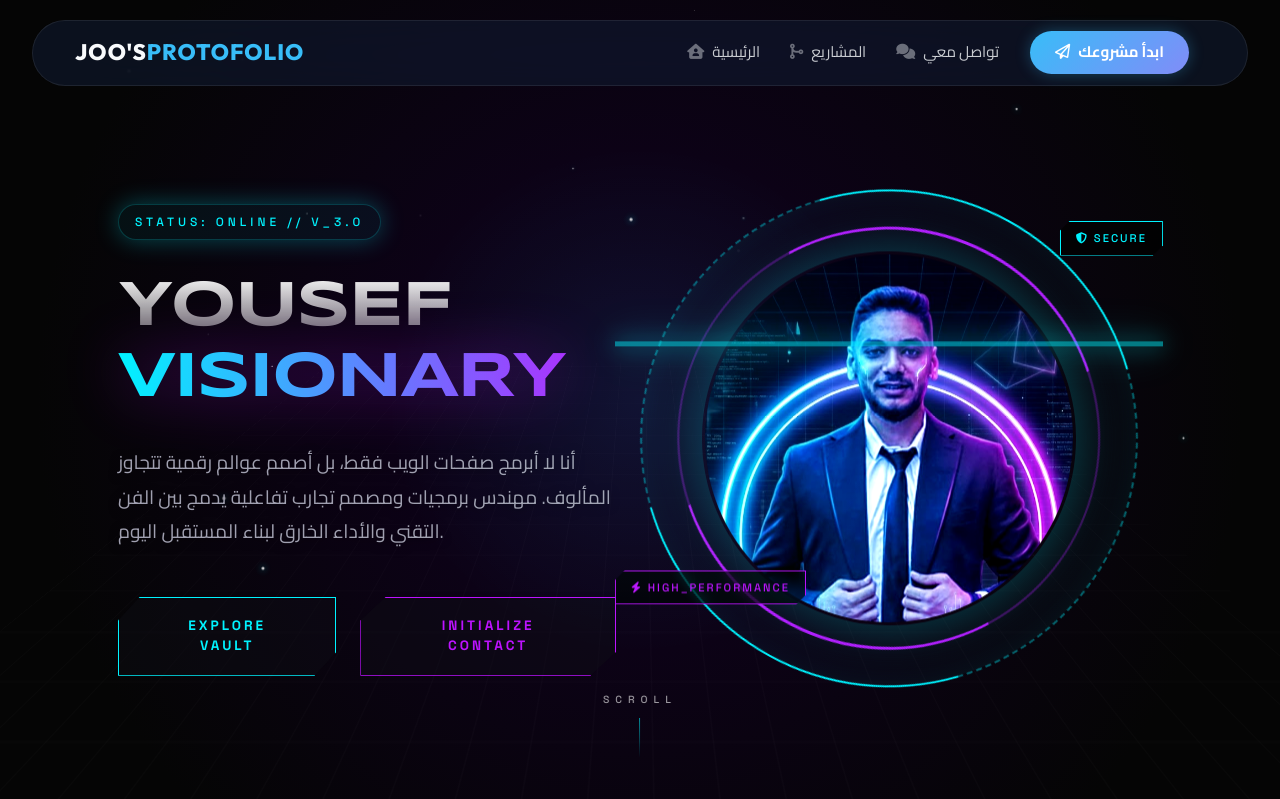
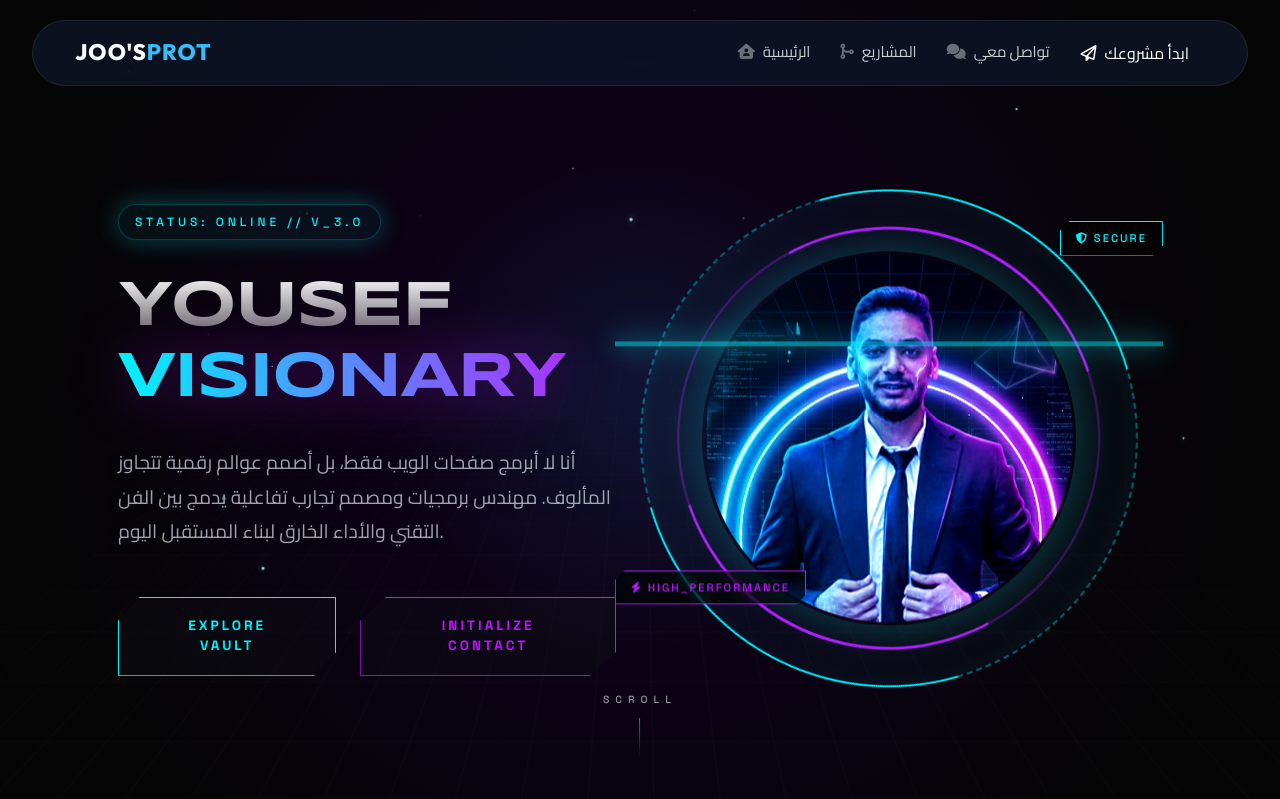
Before and after one commit to youseff11/YOUSEFPRO, a Django app: page / in a window 1280 px wide. Shown: the top 799 px of the page. Run offline with Django 5.2, Linux system fonts and the light colour scheme; data comes from the database, SQL or seed files in the repository.

Commit message:
first commit

```diff
--- a/templates/navbar.html
+++ b/templates/navbar.html
@@ -136,7 +136,7 @@
     <nav class="navbar navbar-expand-lg navbar-kharaq">
         <div class="container-fluid">
             <a class="navbar-brand" href="/">
-                <span>JOO'S<span style="color:var(--accent-glow)">PROTOFOLIO</span></span>
+                <span>JOO'S<span style="color:var(--accent-glow)">PROT</span></span>
             </a>
 
             <button class="navbar-toggler shadow-none border-0" type="button" data-bs-toggle="collapse" data-bs-target="#navContent">
@@ -155,7 +155,7 @@
                         <a class="nav-link" href="{% url 'contact' %}"><i class="fa-solid fa-comments me-2 opacity-50"></i>تواصل معي</a>
                     </li>
                     <li class="nav-item mx-lg-3">
-                        <a class="nav-link btn-action" href="#">
+                        <!-- <a class="nav-link btn-action" href="#"> -->
                             <i class="fa-regular fa-paper-plane me-2"></i>ابدأ مشروعك
                         </a>
                     </li>
```
